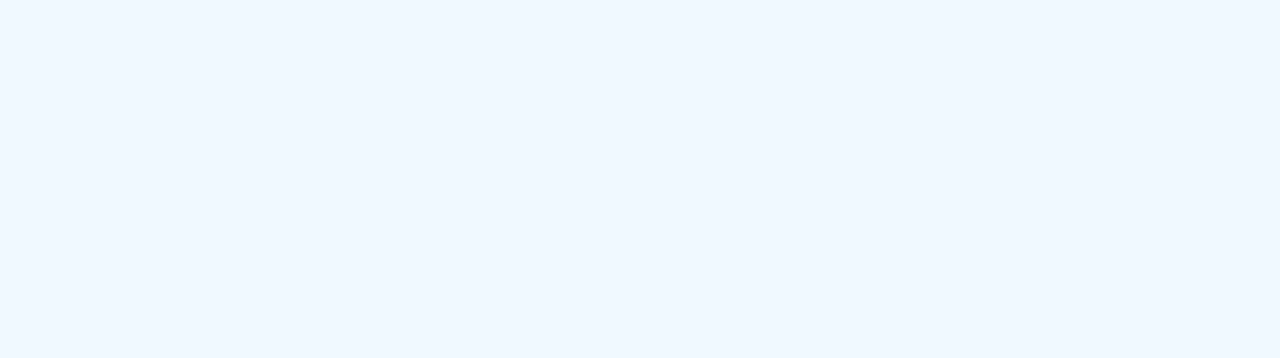
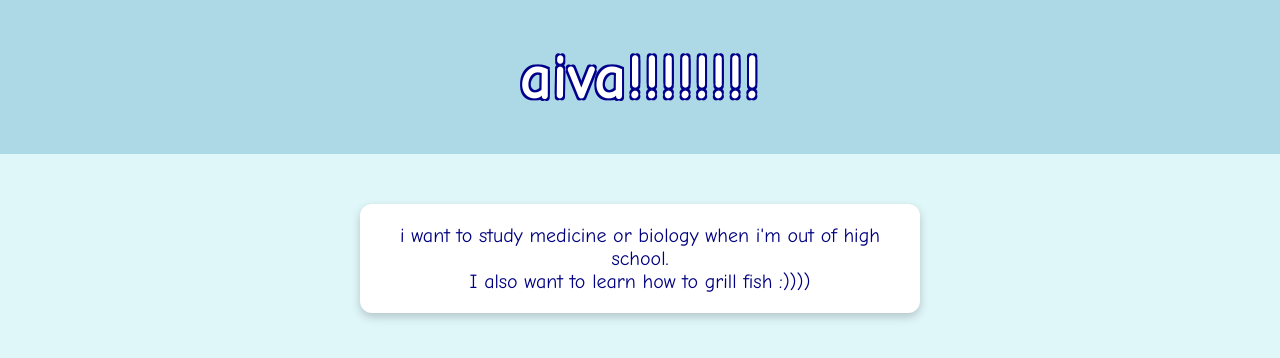
Before and after one commit to aivaaaa/aivaaaa, a plain HTML site: page index.html in a window 1280 px wide. Drawn offline with Linux system fonts and the light colour scheme.

Commit message:
Update index.html

```diff
--- a/index.html
+++ b/index.html
@@ -2,16 +2,55 @@
 <html lang="en">
 <head>
   <meta charset="UTF-8">
-  <meta name="viewport" content="width=device-width, initial-scale=1">
-  <title>aiva!!!!!!!!!!!!!!!!!!!!!!</title>
+  <title>aiva!!!!!!!!</title>
   <style>
     body {
-      font-family: 'Segoe UI', Tahoma, Geneva, Verdana, sans-serif;
-      background-color: #f0f8ff;
-      color: #333;
       margin: 0;
-      padding: 0;
+      font-family: 'Comic Sans MS', cursive, sans-serif;
+      background-color: #e0f7fa;
+      display: flex;
+      flex-direction: column;
+      align-items: center;
     }
 
     header {
-      background-color: #cce7
+      background-color: #add8e6;
+      width: 100%;
+      padding: 40px 0;
+      text-align: center;
+    }
+
+    header h1 {
+      font-size: 64px;
+      font-weight: bold;
+      color: white;
+      text-shadow: 2px 2px 0 #00008b, -2px -2px 0 #00008b, 2px -2px 0 #00008b, -2px 2px 0 #00008b;
+      margin: 0;
+    }
+
+    .textbox {
+      background-color: white;
+      color: #000080;
+      padding: 20px 30px;
+      margin-top: 50px;
+      border-radius: 12px;
+      box-shadow: 0 4px 10px rgba(0, 0, 0, 0.2);
+      font-size: 20px;
+      max-width: 500px;
+      text-align: center;
+    }
+  </style>
+</head>
+<body>
+
+  <header>
+    <h1>aiva!!!!!!!!</h1>
+  </header>
+
+  <div class="textbox">
+    i want to study medicine or biology when i'm out of high school.<br>
+    I also want to learn how to grill fish :))))
+  </div>
+
+</body>
+</html>
```
